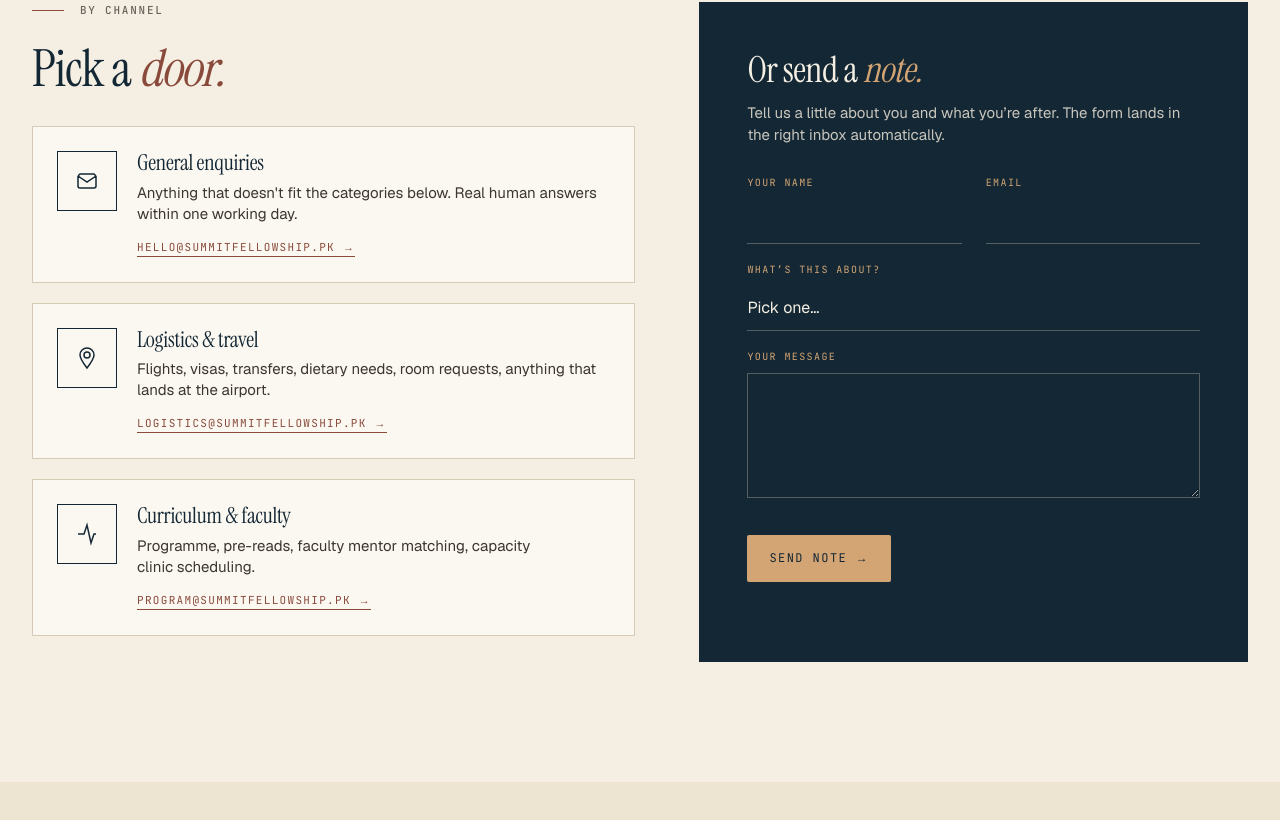
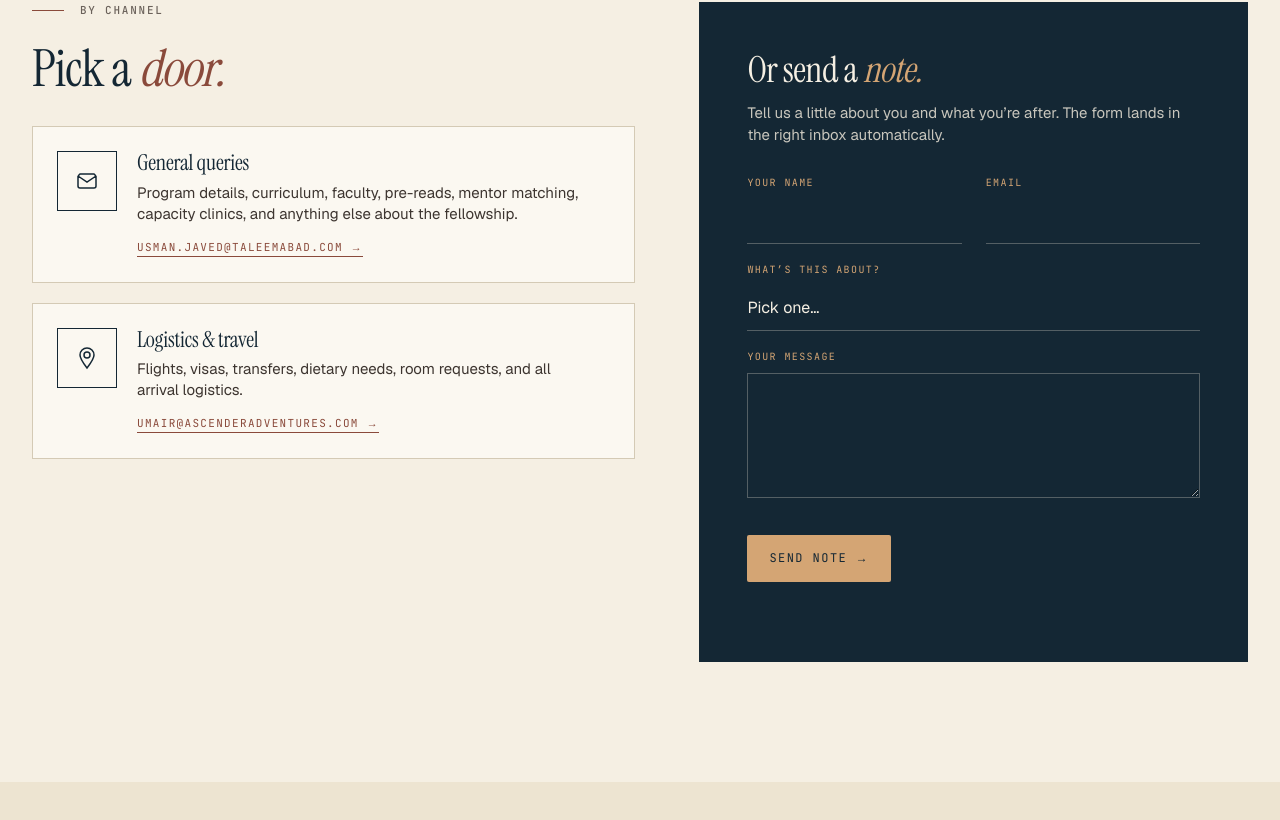
Before and after one commit to usmanjaved-droid/summit-fellowship-website, a Next.js app: page /contact in a window 1280 px wide. Shown: the part 588-1408 px from the top of the page. Built offline with nearby package versions, Linux system fonts and the light colour scheme.

Commit message:
refactor: simplify contact page to two channels with merged general queries

```diff
--- a/app/contact/page.tsx
+++ b/app/contact/page.tsx
@@ -12,9 +12,9 @@ const CHANNELS = [
         <path d="M3 7l9 6 9-6M3 7v10a2 2 0 002 2h14a2 2 0 002-2V7M3 7l2-2h14l2 2" />
       </svg>
     ),
-    title: 'General enquiries',
-    detail: "Anything that doesn't fit the categories below. Real human answers within one working day.",
-    email: 'hello@summitfellowship.pk',
+    title: 'General queries',
+    detail: 'Program details, curriculum, faculty, pre-reads, mentor matching, capacity clinics, and anything else about the fellowship.',
+    email: 'usman.javed@taleemabad.com',
   },
   {
     icon: (
@@ -24,18 +24,8 @@ const CHANNELS = [
       </svg>
     ),
     title: 'Logistics & travel',
-    detail: 'Flights, visas, transfers, dietary needs, room requests, anything that lands at the airport.',
-    email: 'logistics@summitfellowship.pk',
-  },
-  {
-    icon: (
-      <svg width="24" height="24" viewBox="0 0 24 24" fill="none" stroke="currentColor" strokeWidth="1.5">
-        <path d="M3 12h6l3-9 4 18 3-9h2" />
-      </svg>
-    ),
-    title: 'Curriculum & faculty',
-    detail: 'Programme, pre-reads, faculty mentor matching, capacity clinic scheduling.',
-    email: 'program@summitfellowship.pk',
+    detail: 'Flights, visas, transfers, dietary needs, room requests, and all arrival logistics.',
+    email: 'umair@ascenderadventures.com',
   },
 ];
 
```
